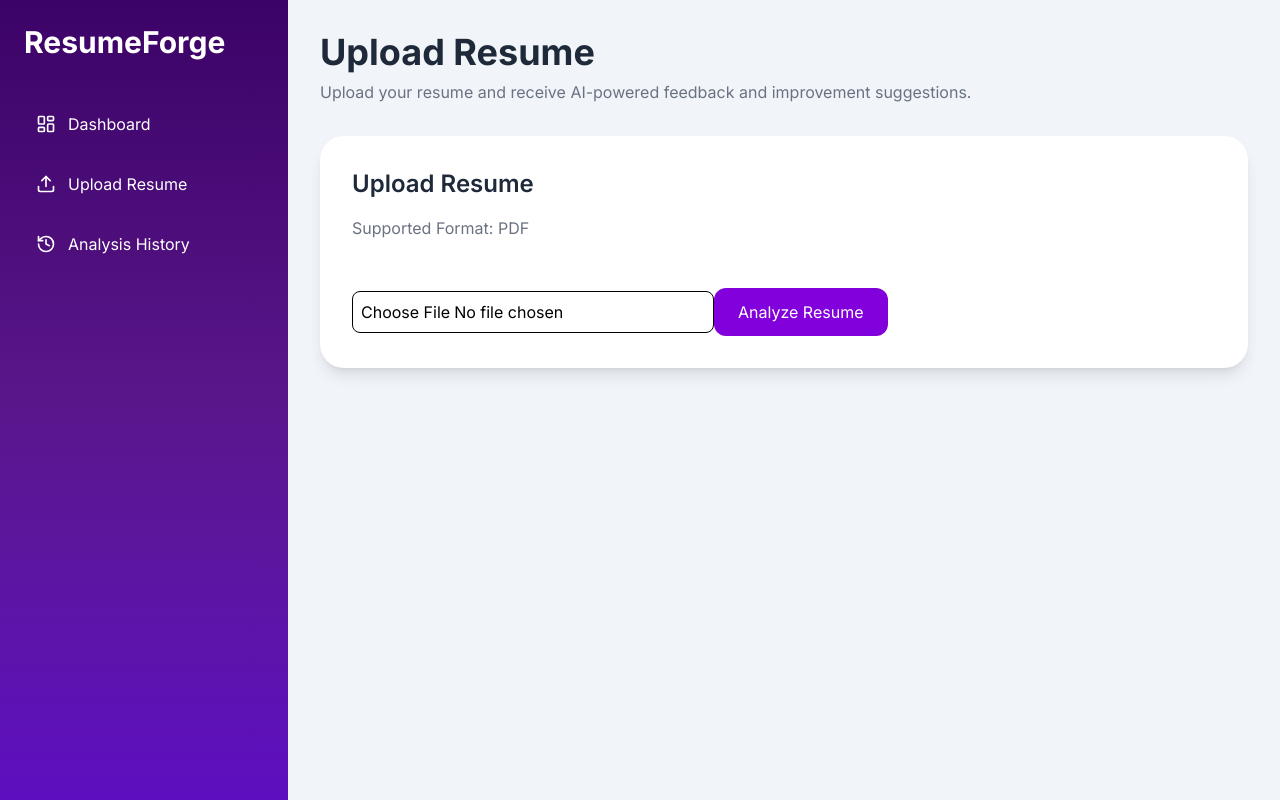
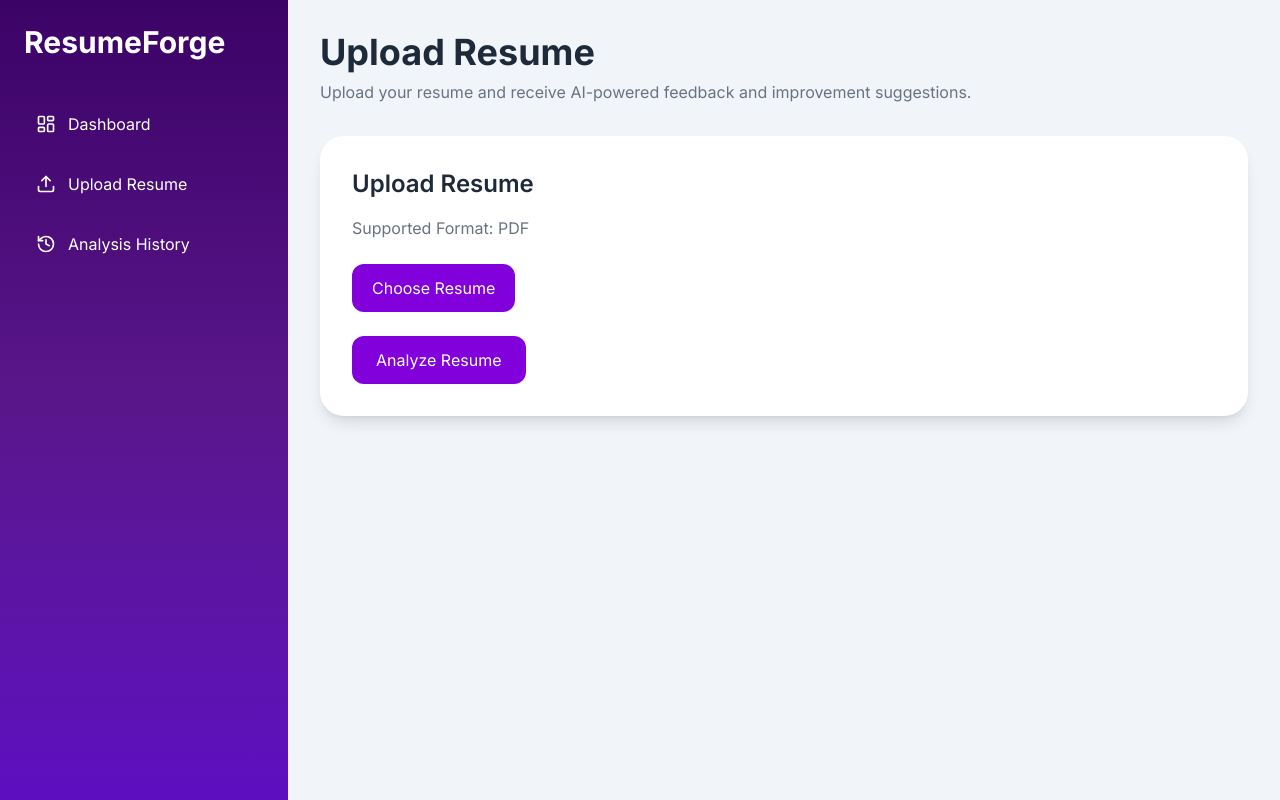
Before and after one commit to Shravanvarma9398/ResumeForge-Frontend, a React app: page /upload in a window 1280 px wide. Built offline with nearby package versions, Linux system fonts and the light colour scheme; sample sign-in values are in the browser's storage; the HTML template or start-up script is replaced by a standard one.

Commit message:
Improve file upload UI

```diff
--- a/src/pages/UploadResume.jsx
+++ b/src/pages/UploadResume.jsx
@@ -71,14 +71,42 @@ function UploadResume() {
             Supported Format: PDF
           </p>
 
+         <div className="w-full">
+
+  <label
+    htmlFor="resume"
+    className="
+      cursor-pointer
+      inline-block
+      bg-purple-700
+      text-white
+      px-5
+      py-3
+      rounded-xl
+      hover:bg-purple-800
+      transition
+    "
+  >
+    Choose Resume
+  </label>
+
   <input
+    id="resume"
     type="file"
     accept=".pdf"
     onChange={(e) =>
       setFile(e.target.files[0])
     }
-            className="border rounded-lg p-2"
+    className="hidden"
   />
+
+  {file && (
+    <p className="mt-3 text-sm text-gray-600 break-all">
+      📄 {file.name}
+    </p>
+  )}
+
+</div>
 
           {file && (
             <p className="text-sm text-gray-600 mt-4">
```
Lines whose indentation alone changed are shown as unchanged.
